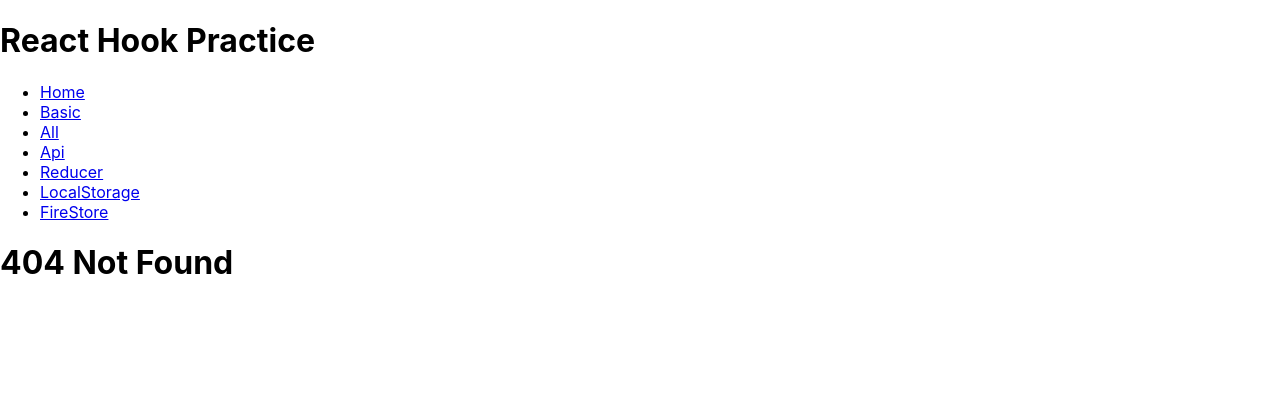
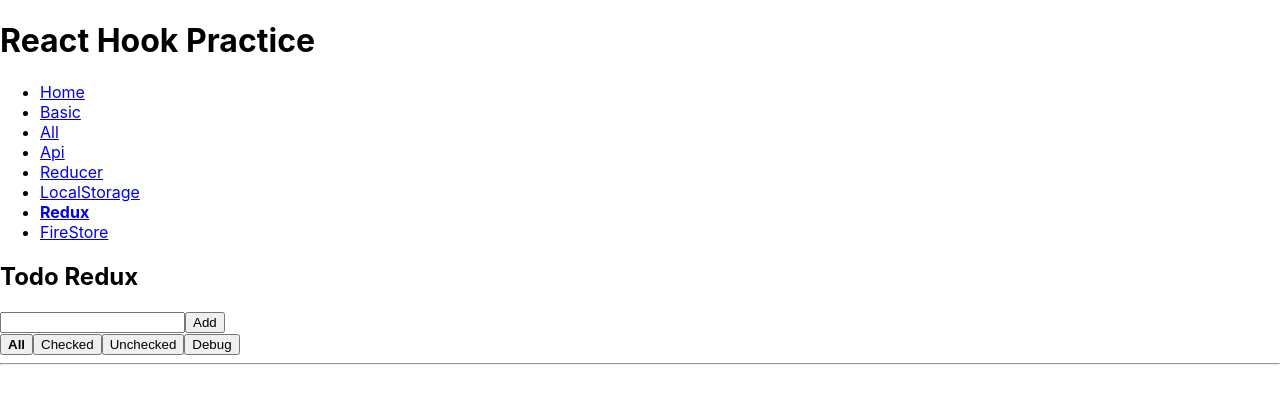
Before and after one commit to Jereme1024/react-todo, a React (Create React App) app: page /redux in a window 1280 px wide. Before the commit this address had no page. Shown: the top 404 px of the page. Built offline with nearby package versions, Linux system fonts and the light colour scheme.

Commit message:
Add Redux

```diff
--- a/package.json
+++ b/package.json
@@ -9,12 +9,15 @@
     "eject": "react-scripts eject"
   },
   "dependencies": {
+    "@reduxjs/toolkit": "^1.6.2",
     "@testing-library/jest-dom": "^5.11.4",
     "@testing-library/react": "^11.1.0",
     "@testing-library/user-event": "^12.1.10",
+    "@types/react-redux": "^7.1.20",
     "firebase": "^9.6.0",
     "react": "^17.0.2",
     "react-dom": "^17.0.2",
+    "react-redux": "^7.2.6",
     "react-router-dom": "^6.0.2",
     "react-scripts": "4.0.3",
     "react-toastify": "^8.1.0",
--- a/src/App.js
+++ b/src/App.js
@@ -3,19 +3,23 @@ import { useReducer } from 'react'
 import { ToastContainer, Slide } from 'react-toastify'
 import 'react-toastify/dist/ReactToastify.css'
 import { initState, reducer } from './vm/todoVm'
-import Context from './store'
+import DispatchContext from './store/DispatchContext'
 import RouterView from './routes/RouteView'
+import reduxStore from './store/redux'
+import { Provider } from 'react-redux'
 
 function App() {
   const store = useReducer(reducer, initState)
 
   return (
     <div name='container'>
-      <Context.Provider value={store}>
-        <h1>React Hook Practice</h1>
-        <RouterView />
-        <ToastContainer position='top-center' transition={Slide} autoClose={1000} />
-      </Context.Provider>
+      <DispatchContext.Provider value={store}>
+        <Provider store={reduxStore}>
+          <h1>React Hook Practice</h1>
+          <RouterView />
+          <ToastContainer position='top-center' transition={Slide} autoClose={1000} />
+        </Provider>
+      </DispatchContext.Provider>
     </div>
   )
 }
--- a/src/pages/TodoReducer.js
+++ b/src/pages/TodoReducer.js
@@ -1,9 +1,9 @@
 import { useContext, useEffect } from 'react'
 import Todo from '../components/Todo'
-import Context from '../store'
+import DispatchContext from '../store/DispatchContext'
 
 export default function TodoReducer() {
-  const [state, dispatch] = useContext(Context)
+  const [state, dispatch] = useContext(DispatchContext)
 
   useEffect(() => {
     console.log(state)
--- /dev/null
+++ b/src/pages/TodoRedux.js
@@ -0,0 +1,20 @@
+import Todo from '../components/Todo'
+import { useSelector, useDispatch } from 'react-redux'
+import { update } from '../store/slices/todoSlice'
+
+export default function TodoStateAll() {
+  const state = useSelector((state) => state.todo)
+  const dispatch = useDispatch()
+
+  const setList = (cb) => {
+    const newList = cb(JSON.parse(JSON.stringify(state.list)))
+    dispatch(update(newList))
+  }
+
+  return (
+    <div name='container'>
+      <h2>Todo Redux</h2>
+      <Todo list={state.list} setList={setList} />
+    </div>
+  )
+}
--- a/src/routes/NavBar.js
+++ b/src/routes/NavBar.js
@@ -23,6 +23,9 @@ export default function NavBar() {
           <NavLink to="/localStorage">LocalStorage</NavLink>
         </li>
         <li>
+          <NavLink to="/redux">Redux</NavLink>
+        </li>
+        <li>
           <NavLink to="/fireStore">FireStore</NavLink>
         </li>
       </ul>
--- a/src/routes/RouteView.js
+++ b/src/routes/RouteView.js
@@ -8,6 +8,7 @@ const TodoReducer = React.lazy(() => import('../pages/TodoReducer'))
 const TodoFirestore = React.lazy(() => import('../pages/TodoFirestore'))
 const TodoStateAll = React.lazy(() => import('../pages/TodoStateAll'))
 const TodoStateAllLocalStorage = React.lazy(() => import('../pages/TodoStateAllLocalStorage'))
+const TodoRedux = React.lazy(() => import('../pages/TodoRedux'))
 
 export default function RouterView() {
   return (
@@ -21,6 +22,7 @@ export default function RouterView() {
           <Route path="/mockApi" element={<TodoStateApi />} />
           <Route path="/reducer" element={<TodoReducer />} />
           <Route path="/localStorage" element={<TodoStateAllLocalStorage />} />
+          <Route path="/redux" element={<TodoRedux />} />
           <Route path="/fireStore" element={<TodoFirestore />} />
           <Route path="*" element={<h1>404 Not Found</h1>} />
         </Routes>
--- /dev/null
+++ b/src/store/redux.js
@@ -0,0 +1,9 @@
+import { configureStore } from '@reduxjs/toolkit'
+
+import todoReducer from './slices/todoSlice'
+
+export default configureStore({
+  reducer: {
+    todo: todoReducer,
+  },
+})
--- /dev/null
+++ b/src/store/slices/todoSlice.js
@@ -0,0 +1,17 @@
+import { createSlice } from '@reduxjs/toolkit'
+
+export const slice = createSlice({
+  name: 'todo',
+  initialState: {
+    list: [],
+  },
+  reducers: {
+    update: (state, action) => {
+      state.list = action.payload
+    },
+  },
+})
+
+export const { update } = slice.actions
+
+export default slice.reducer
```
Also changed, not shown: src/store/DispatchContext.js (renamed from src/store/index.js), 1 other file (tests, documents, lock files or other folders).
